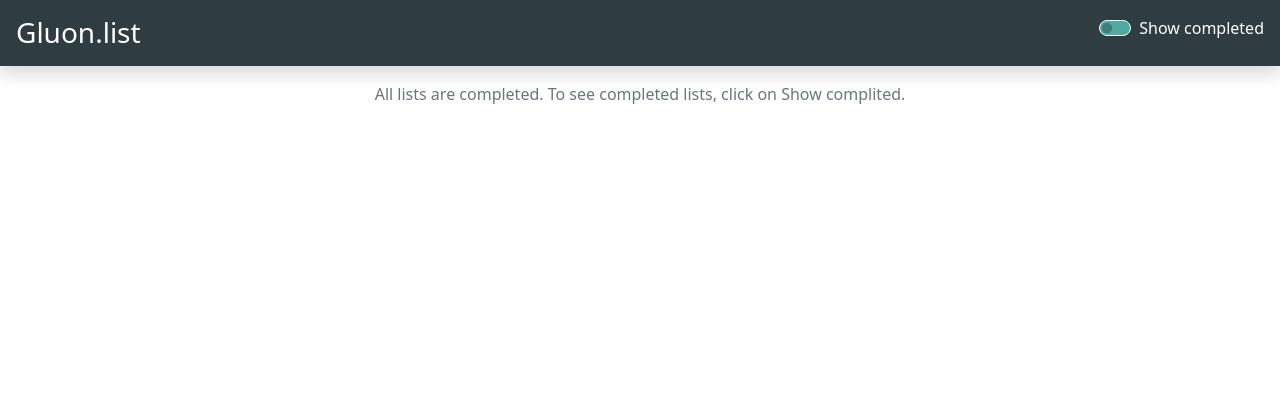
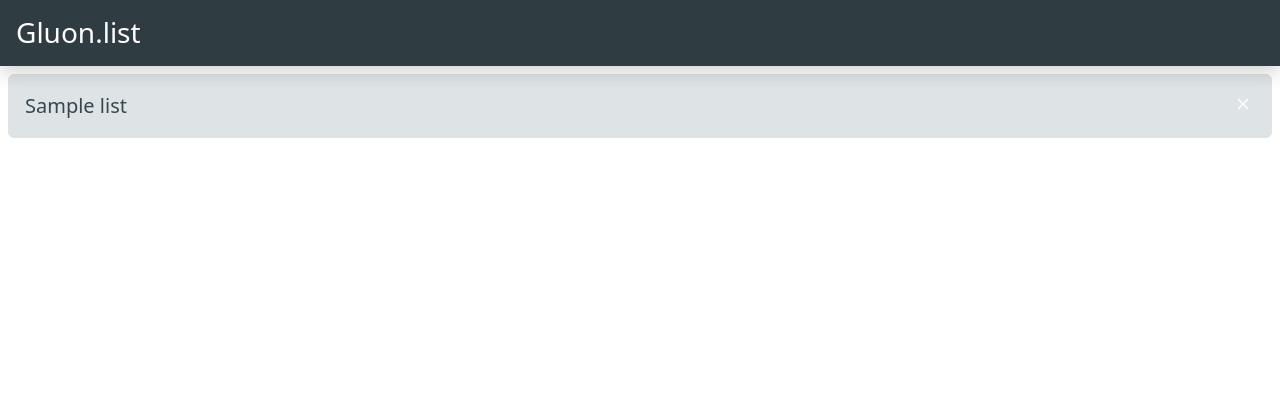
Before and after one commit to ArturZezuin/Quicklist, a Flask app: template app/templates/main/main.html in a window 1280 px wide. Shown: the top 420 px of the page. Run offline with Flask 3, Linux system fonts and the light colour scheme; the template is opened without the code that fills it: values that come from a table or form of the project are taken from there, others are empty; tables that the repository leaves empty hold one stand-in row (values such as "Sample post"); some libraries are stand-ins or nearby versions.

Commit message:
remove main top checkbox

```diff
--- a/app/main/routes.py
+++ b/app/main/routes.py
@@ -19,7 +19,7 @@ def before_request():
 @bp.route('/index')
 @login_required
 def index():
-    lists = m.Shopping_list.query.filter_by(user_id=current_user.id).order_by(sa.desc('id')).all()
+    lists = m.Shopping_list.query.filter_by(user_id=current_user.id).order_by('is_marked').order_by(sa.desc('id')).all()
     return render_template('main/main.html', lists=lists)
 
 @bp.route('/add_list')
--- a/app/static/css/main.css
+++ b/app/static/css/main.css
@@ -1,14 +1,9 @@
-.bg-3 {
-    background-color: #4faba2;
-}
+.bg-4 {background-color: #DEE3E6;}
+.bg-3 {background-color: #4faba2;}
+.bg-2 {background-color: #37474f;}
+.bg-1 {background-color: #2f3c42;}
 
-.bg-2 {
-    background-color: #37474f;
-}
-
-.bg-1 {
-    background-color: #2f3c42;
-}
+.text_gray {color: #37474f;}
 
 .form-check-input,.form-check-input:checked{
     background-color: #4faba2;
--- a/app/static/js/main.js
+++ b/app/static/js/main.js
@@ -1,12 +1,7 @@
 const listItemsWrapper = document.getElementById('listItemsWrapper');
 const listItems = document.getElementById('listItems');
-const checkboxShowComplited = document.getElementById('checkboxShowComplited');
 
 window.onload = function() {
-    showHideListItems();
-}
-
-checkboxShowComplited.onchange = function() {
     showHideListItems();
 }
 
@@ -36,20 +31,11 @@ function showHideListItems(){
 
     if (listItems.hasChildNodes()) {
         let allItems = 0;
-        let allMarkedItems = 0;
         let children = listItems.childNodes;
         for (let i = 0; i < children.length; ++i) {
             if (children[i].nodeType == 1) {
                 let isMarked = children[i].getAttribute('isMarked')
                 allItems += 1;
-                if (isMarked == '1') {
-                    allMarkedItems += 1;
-                    if (checkboxShowComplited.checked) {
-                        children[i].style.display = "block";
-                    } else {
-                        children[i].style.display = "none";
-                    }
-                }
             }
         }
 
@@ -61,14 +47,6 @@ function showHideListItems(){
             listItemsWrapper.appendChild(div);
             listItems.style.display = "none";
 
-        } else if (allMarkedItems == allItems && !checkboxShowComplited.checked) {
-            let div = document.createElement('div');
-            div.id = "messageAllComplited";
-            div.className = "d-flex text-secondary text-center justify-content-center mt-2";
-            div.textContent = "All lists are completed. To see completed lists, click on Show complited.";
-            listItemsWrapper.appendChild(div);
-            listItems.style.display = "none";
-
         } else {
             listItems.style.display = "block";
         }
--- a/app/templates/macros.html
+++ b/app/templates/macros.html
@@ -21,3 +21,9 @@
   <path d="M16 8A8 8 0 1 1 0 8a8 8 0 0 1 16 0M8.5 4.5a.5.5 0 0 0-1 0v3h-3a.5.5 0 0 0 0 1h3v3a.5.5 0 0 0 1 0v-3h3a.5.5 0 0 0 0-1h-3z"/>
 </svg>
 {% endmacro %}
+
+{% macro icon_bag_check(width, height) %}
+<svg xmlns="http://www.w3.org/2000/svg" width="{{width}}" height="{{height}}" fill="currentColor" class="bi bi-bag-check-fill" viewBox="0 0 16 16">
+  <path fill-rule="evenodd" d="M10.5 3.5a2.5 2.5 0 0 0-5 0V4h5zm1 0V4H15v10a2 2 0 0 1-2 2H3a2 2 0 0 1-2-2V4h3.5v-.5a3.5 3.5 0 1 1 7 0m-.646 5.354a.5.5 0 0 0-.708-.708L7.5 10.793 6.354 9.646a.5.5 0 1 0-.708.708l1.5 1.5a.5.5 0 0 0 .708 0z"/>
+</svg>
+{% endmacro %}
--- a/app/templates/main/main.html
+++ b/app/templates/main/main.html
@@ -3,10 +3,6 @@
 {% block title %}
 <div class="d-flex text-white">
     <h3 class="flex-grow-1 p-0 m-2 flex-grow-1">Gluon.list</h3>
-    <div class="form-check form-switch p-2">
-        <input class="form-check-input" type="checkbox" role="switch" id="checkboxShowComplited">
-        <label class="form-check-label" for="checkboxShowComplited">Show completed</label>
-    </div>
 </div>
 {% endblock %}
 
@@ -16,11 +12,22 @@
 
         {% if lists %}
         {% for slist in lists %}
+
+            {% if slist.is_marked %}
+            <div class="list-group-item bg-4 p-3" dbListId="{{ slist.id }}" isMarked="{{ slist.is_marked }}">
+            {% else %}
             <div class="list-group-item bg-3 p-3" dbListId="{{ slist.id }}" isMarked="{{ slist.is_marked }}">
+            {% endif %}
+
                 <div class="d-flex">
                     <div class="flex-grow-1">
+                        {% if slist.is_marked %}
+                        <a class="link-underline link-underline-opacity-0 text_gray fs-5" href="{{ url_for('main.list', id=slist.id) }}">{{ slist.name }}</a>
+                        {% else %}
                         <a class="link-underline link-underline-opacity-0 text-white fs-5" href="{{ url_for('main.list', id=slist.id) }}">{{ slist.name }}</a>
+                        {% endif %}
                     </div>
+
                     <div role="button" class="delete_list_item text-white">
                         {{ _macros.icon_delete("24", "24") }}
                     </div>
```
